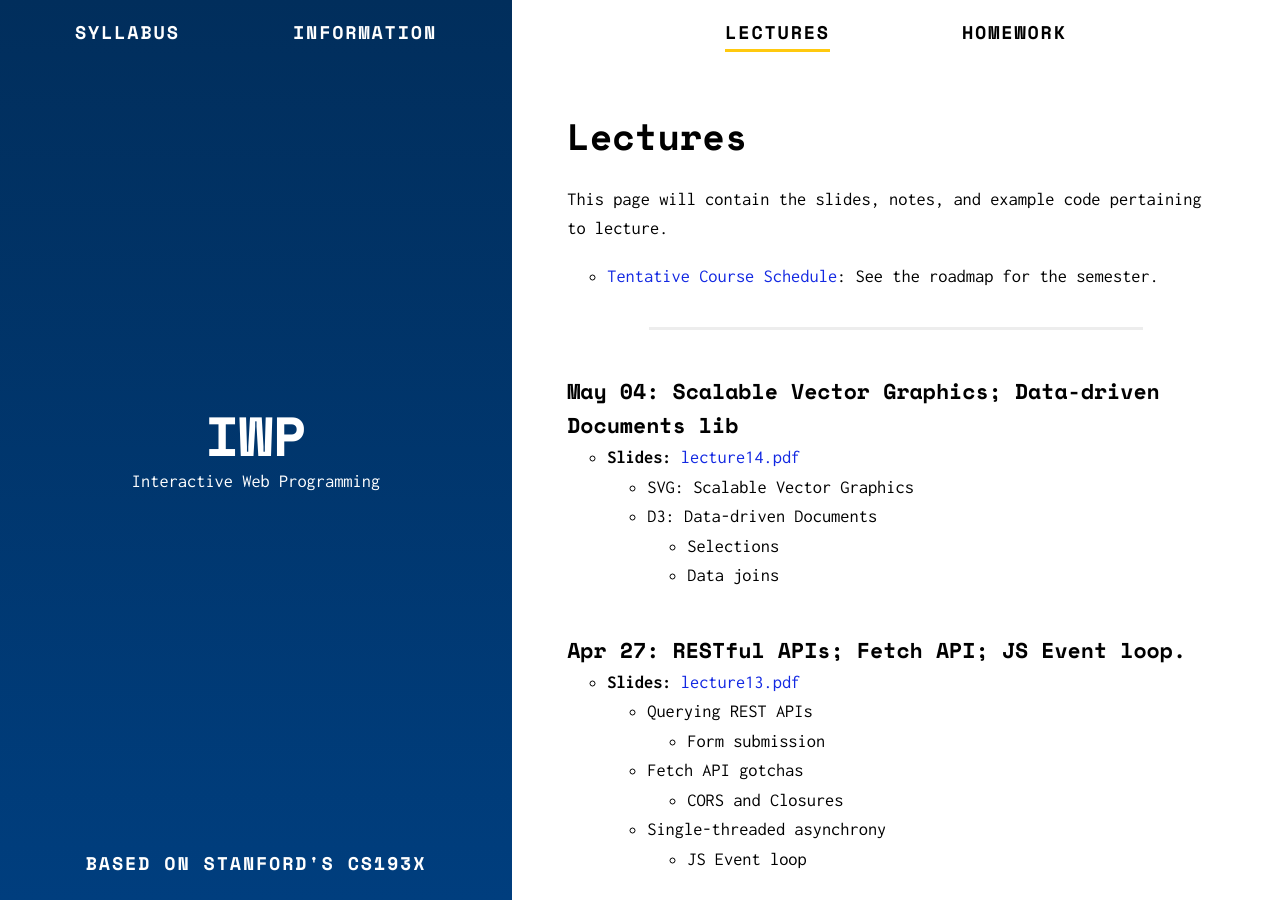
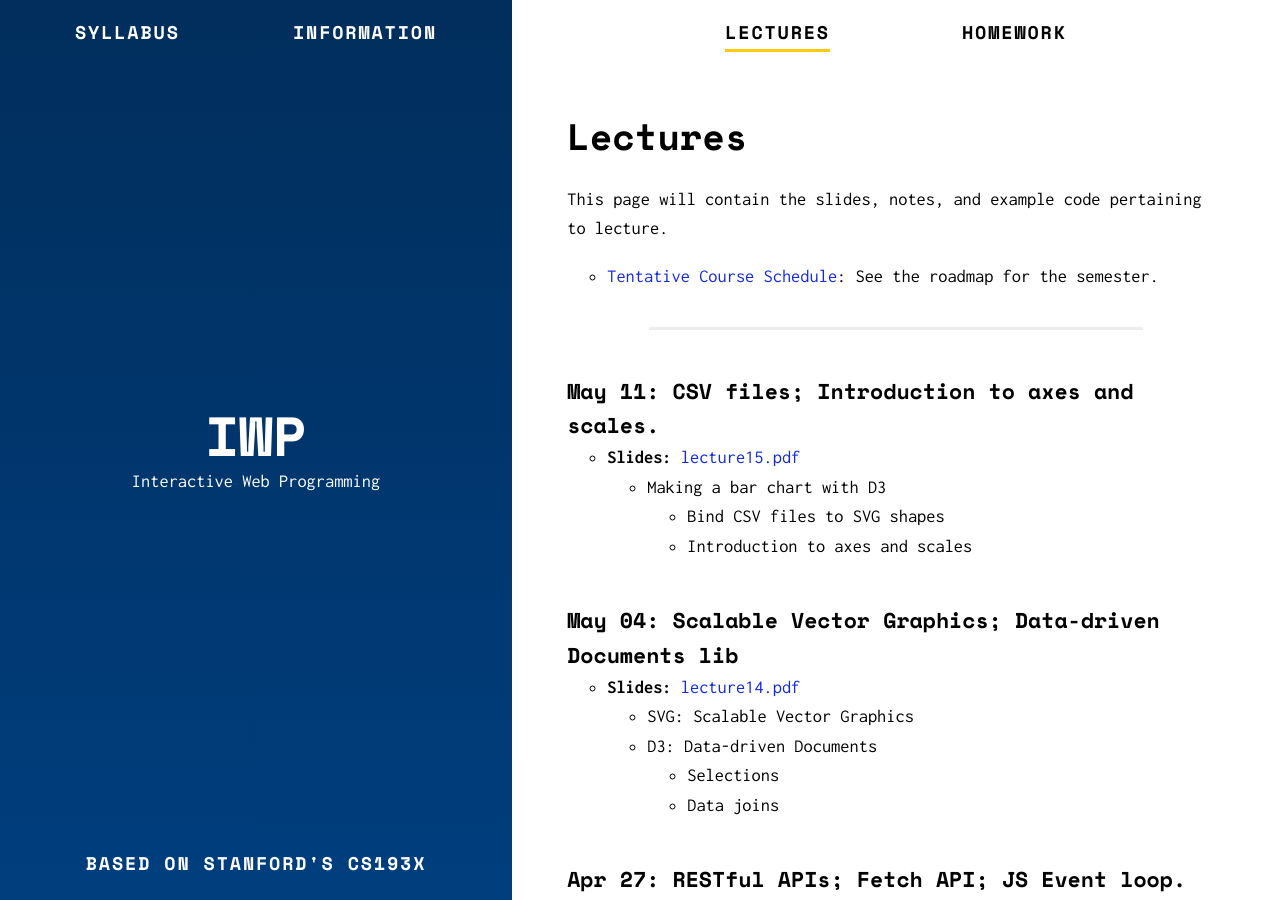
Before and after one commit to murilocamargos/iwp, a Jekyll site: the page built from lectures.md, in a window 1280 px wide and 900 px high. Built offline with Jekyll 4.4.1, drawn with Linux system fonts in a browser that asks for light colours.

Commit message:
Corrige aula 15

```diff
--- a/lectures.md
+++ b/lectures.md
@@ -10,6 +10,13 @@ This page will contain the slides, notes, and example code pertaining to lecture
 * [Tentative Course Schedule]({{ site.baseurl }}/syllabus): See the roadmap for the semester.
 
 ---
+
+### May 11: CSV files; Introduction to axes and scales.
+- **Slides:** [lecture15.pdf]({{ site.baseurl }}/lectures/lecture15.pdf)
+  - Making a bar chart with D3
+    - Bind CSV files to SVG shapes
+    - Introduction to axes and scales
+
 
 ### May 04: Scalable Vector Graphics; Data-driven Documents lib
 - **Slides:** [lecture14.pdf]({{ site.baseurl }}/lectures/lecture14.pdf)
```
Also changed, not shown: 1 other file.
